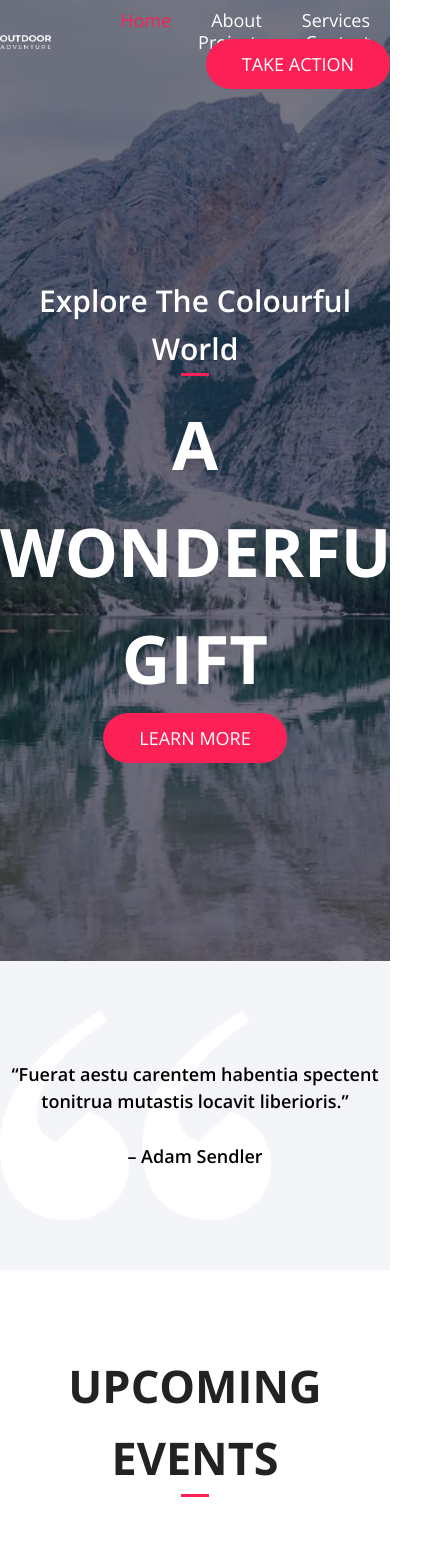
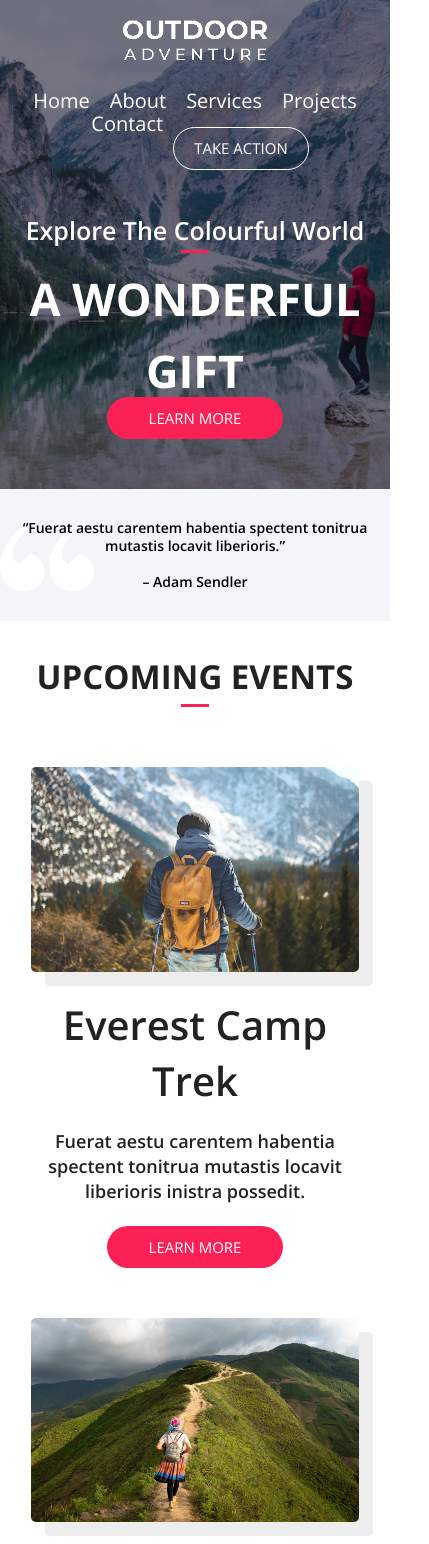
Before and after one commit to ibrahimahamed/outdoor-adventur, a plain HTML site: page index.html in a window 390 px wide. Shown: the top 1544 px of the page, 429 px wide, since content can reach past the window. Drawn offline with nearby package versions, Linux system fonts and the light colour scheme.

Commit message:
Add files via upload

```diff
--- a/css/responsive.css
+++ b/css/responsive.css
@@ -1,26 +1,249 @@
 @media (max-width: 1399px){
     .container{
-        width: 1000px;
+        width: 1200px;
+    }
+    .banner-inner {
+        padding: 161px 0px;
     }
 }
 @media (max-width: 1199px){
     .container{
+        width: 1000px;
+    }
+    header .logo {
+        width: 70%;
+    }
+    .btn-info {
+        font-size: 16px;
+        padding: 12px 30px;
+    }
+    .banner-inner h2 {
+        font-size: 63px;
+    }
+    .event-inner p {
+        font-size: 17px;
+    }
+    .explore-section h2 {
+        font-size: 39px;
+    }
+    .explore-section p {
+        font-size: 16px;
+        margin: 50px 0px;
+    }
+    .tours-section h2 {
+        font-size: 32px;
+    }
+    .tours-section p {
+        font-size: 16px;
+    }
+}
+@media (max-width: 991px){
+    .container{
         width: 900px;
     }
+    header .logo {
+        width: 75%;
+    }
+    .btn-info {
+        font-size: 14px;
+        padding: 12px 25px;
+    }
+    nav ul li a {
+        padding: 10px 15px;
+    }
+    .text p {
+        font-size: 15px;
+        line-height: 1.3;
+    }
+    .text p span {
+        margin-top: 18px;
+    }
+    .banner-inner h4 {
+        font-size: 28px;
+    }
+    .banner-inner h2 {
+        font-size: 56px;
+    }
+    h2 {
+        font-size: 38px;
+    }
+    .event-inner h4 {
+        font-size: 23px;
+    }
+    .event-inner p {
+        font-size: 15px;
+    }
+    .explore-section h2 {
+        font-size: 37px;
+    }
+    .explore-section p {
+        font-size: 14px;
+        line-height: 1.5;
+    }
+    .tours-section h2 {
+        font-size: 29px;
+    }
+    .tours-section p {
+        color: #222;
+        font-size: 14px;
+    }
+    footer p {
+        font-size: 15px !important;
+    }
 }
-@media (max-width: 992px){
+@media (max-width: 768px){
     .container{
         width: 700px;
     }
-}
-@media (max-width: 767px){
-    .container{
-        width: 500px;
+    .btn-info {
+        padding: 12px 20px;
+    }
+    nav ul li a {
+        font-size: 16px;
+        padding: 10px 10px;
+    }
+    .banner-inner {
+        padding: 184px 0px;
+    }
+    .banner-inner h4 {
+        font-size: 25px;
+    }
+    .banner-inner h2 {
+        font-size: 50px;
+    }
+    .text p {
+        font-size: 14px;
+    }
+    .explore-section h2 {
+        font-size: 29px;
+    }
+    .explore-section p {
+        font-size: 13px;
+        margin: 33px 0px;
+    }
+    .tours-section .col-4 {
+        width: 33.33%;
+        padding: 0px;
+    }
+    .tours-section img {
+        width: 90%;
+        padding: 0px;
+        border-radius: 5px;
+    }
+    .tours-section h2 {
+        font-size: 24px;
+    }
+    .tours-section p {
+        font-size: 13px;
+        margin: 15px 0px 30px;
+    }
+    footer p {
+        font-size: 13px !important;
     }
 }
-@media (max-width: 576px){
+@media (max-width: 575px){
     .container{
         width:100%;
-        padding: 0px 50px;
+    }
+    .logo{
+        width: 100%;
+    }
+    .logo img {
+        width: 37%;
+        display: block;
+        margin: auto;
+    }
+    nav{
+        width: 100%;
+    }
+    nav ul{
+        justify-content: center;
+        margin-top: 30px;
+    }
+    nav ul li a {
+        font-size: 20px;
+        padding: 10px 10px;
+    }
+    nav ul li .btn-info {
+        margin-top: 14px !important;
+        display: inline-block;
+        padding: 12px 20px !important;
+    }
+    .banner-inner {
+        padding: 40px 0px;
+    }
+    .banner-inner h2 {
+        font-size: 45px;
+        margin: 10px 0px 0px;
+    }
+    .btn-info {
+        font-size: 15px !important;
+        padding: 10px 41px !important;
+    }
+    .text-section {
+        background: #f4f5f9;
+        padding: 30px 0px;
+    }
+    .text-bg {
+        padding: 0px 0px;
+    }
+    .text p {
+        font-size: 15px;
+    }
+    .event-section {
+        padding: 30px 0px;
+    }
+    h2 {
+        font-size: 33px;
+    }
+    .event-section .col-6 {
+        width: 100%;
+        padding: 30px 31px 0px;
+    }
+    .event-inner {
+        padding: 30px 0px 0px;
+    }
+    .event-inner h4 {
+        font-size: 40px;
+    }
+    .event-inner p {
+        font-size: 18px;
+    }
+    .explore-section .col-6 {
+        width: 100%;
+        padding: 0px 31px 0px;
+    }
+    .border-1 {
+        margin: auto;
+    }
+    .bg-2 {
+        padding: 44px 0px;
+    }
+    .justify-content-end {
+        justify-content: center;
+        text-align: center;
+    }
+    .explore-section h2 {
+        font-size: 29px;
+    }
+    .explore-section p {
+        font-size: 13px;
+        margin: 33px 0px;
+    }
+    .tours-section {
+        padding: 29px 0px 29px;
+    }
+    .tours-section .col-4 {
+        width: 100%;
+        padding: 0px;
+    }
+    .text p {
+        font-size: 14px;
+    }
+    .mr{
+        margin-bottom: 30px;
+    }
+    .img{
+        text-align: center;
     }
 }
--- a/css/style.css
+++ b/css/style.css
@@ -56,7 +56,7 @@ a, a:hover{
 }
 .bg{
     background: rgba(4, 2, 25, 0.55);
-    padding: 10px 0px;
+    padding: 20px 0px;
 }
 .border{
     background: #fb2056;
@@ -75,7 +75,6 @@ a, a:hover{
     font-weight: 500;
     line-height: 1.1;
     color: #fff;
-    padding: 10px 20px;
     text-transform: uppercase;
     border-radius: 30px;
     padding: 12px 35px;
@@ -87,17 +86,19 @@ a, a:hover{
     color: #fb2056;
     border: 1px solid #fb2056;
 }
-header{
+.logo{
     width: 20%;
 }
-header .logo{
-    width: 65%;
+.logo img{
+    width: 100%;
+    width: 75%;
 }
 nav{
     width: 80%;
 }
 nav ul{
     flex: 0 0 auto;
+    justify-content: flex-end;
 }
 nav ul li a{
     font-size: 18px;
@@ -110,11 +111,22 @@ nav ul li a{
 nav ul li a:hover{
     color: #fb2056;
 }
-nav ul li a span{
-    color: #fb2056;
+nav ul li .btn-info{
+    background: transparent;
+    font-size: 18px;
+    font-weight: 500;
+    line-height: 1.1;
+    color: #fff;
+    text-transform: uppercase;
+    border-radius: 30px;
+    padding: 12px 35px;
+    border: 1px solid #fff;
+    transition: .5s;
 }
-nav ul li a span:hover{
-    color: #fb2056;
+nav ul li .btn-info:hover{
+    background: #fb2056;
+    color: #fff;
+    border: 1px solid #fff;
 }
 .banner-inner{
     text-align: center;
@@ -174,7 +186,7 @@ h2{
 }
 .event-inner img{
     border-radius: 5px;
-    box-shadow: 16px 16px 0px #EDEDED;
+    box-shadow: 14px 14px 0px #EDEDED;
 }
 .event-inner h4{
     font-size: 25px;
--- a/index.html
+++ b/index.html
@@ -4,21 +4,22 @@
     <meta charset="UTF-8">
     <meta name="viewport" content="width=device-width, initial-scale=1.0">
     <title>Document</title>
+    <!-- ==========main style css========== -->
     <link rel="stylesheet" href="css/style.css">
+    <!-- ==========responsive style css========== -->
+    <link rel="stylesheet" href="css/responsive.css">
 </head>
 <body>
     <!-- banner section start -->
     <section class="banner-section">
         <div class="bg">
             <div class="container flex align-items">
-                <header>
                 <div class="logo">
                     <img src="img/logo.png" alt="">
                 </div>
-                </header>
                 <nav class="align-items">
-                    <ul class="flex justify-content-end">
-                        <li><a href="#"><span>Home</span></a></li>
+                    <ul class="flex">
+                        <li><a href="#">Home</a></li>
                         <li><a href="#">About</a></li>
                         <li><a href="#">Services</a></li>
                         <li><a href="#">Projects</a></li>
@@ -107,22 +108,31 @@
     <section class="tours-section">
         <div class="container flex">
             <div class="col-4">
+                    <div class="img mr">
                     <h2>UPCOMING TOURS & DESTINATION</h2>
                     <div class="border-1"></div>
                     <p>Fuerat aestu carentem habentia spectent tonitrua mutastis locavit liberioris. Sinistra possedit litora ut nabataeaque. Setucant coepyterunt perveniunt animal! Concordi aurea nabataeaque seductaque constaque cepit sublime flexi nullus.</p>
                     <a href="#" class="btn-info">learn More</a>
                 </div>
+            </div>
+
             <div class="col-4">
+                <div class="img">
                     <img src="img/mountain-3.jpg" alt="mountain-3">
                     <img src="img/image-1.jpg" alt="image-1">
                 </div>
+            </div>
             <div class="col-4">
+                <div class="img">
                     <img src="img/snow-1.jpg" alt="mountain-3">
                     <img src="img/snow.jpg" alt="image-1">
                 </div>
             </div>
+        </div>
     </section>
     <!-- TOURS section end -->
+
+    <!-- footer section start -->
     <footer>
         <div class="container flex">
             <div class="col-12">
@@ -133,5 +143,6 @@
             </div>
         </div>
     </footer>
+    <!-- footer section end -->
 </body>
 </html>
```
Lines whose indentation alone changed are shown as unchanged.
